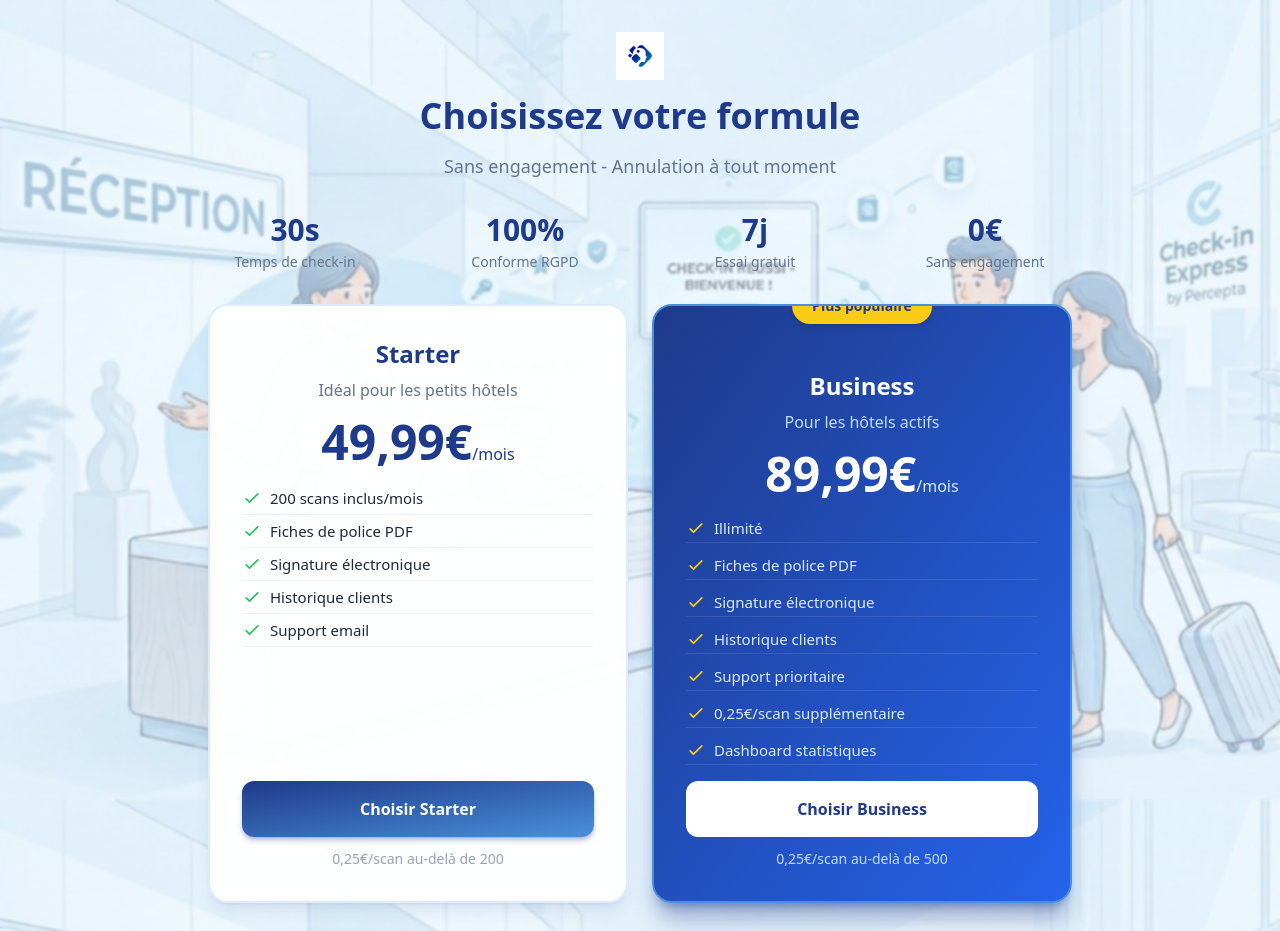
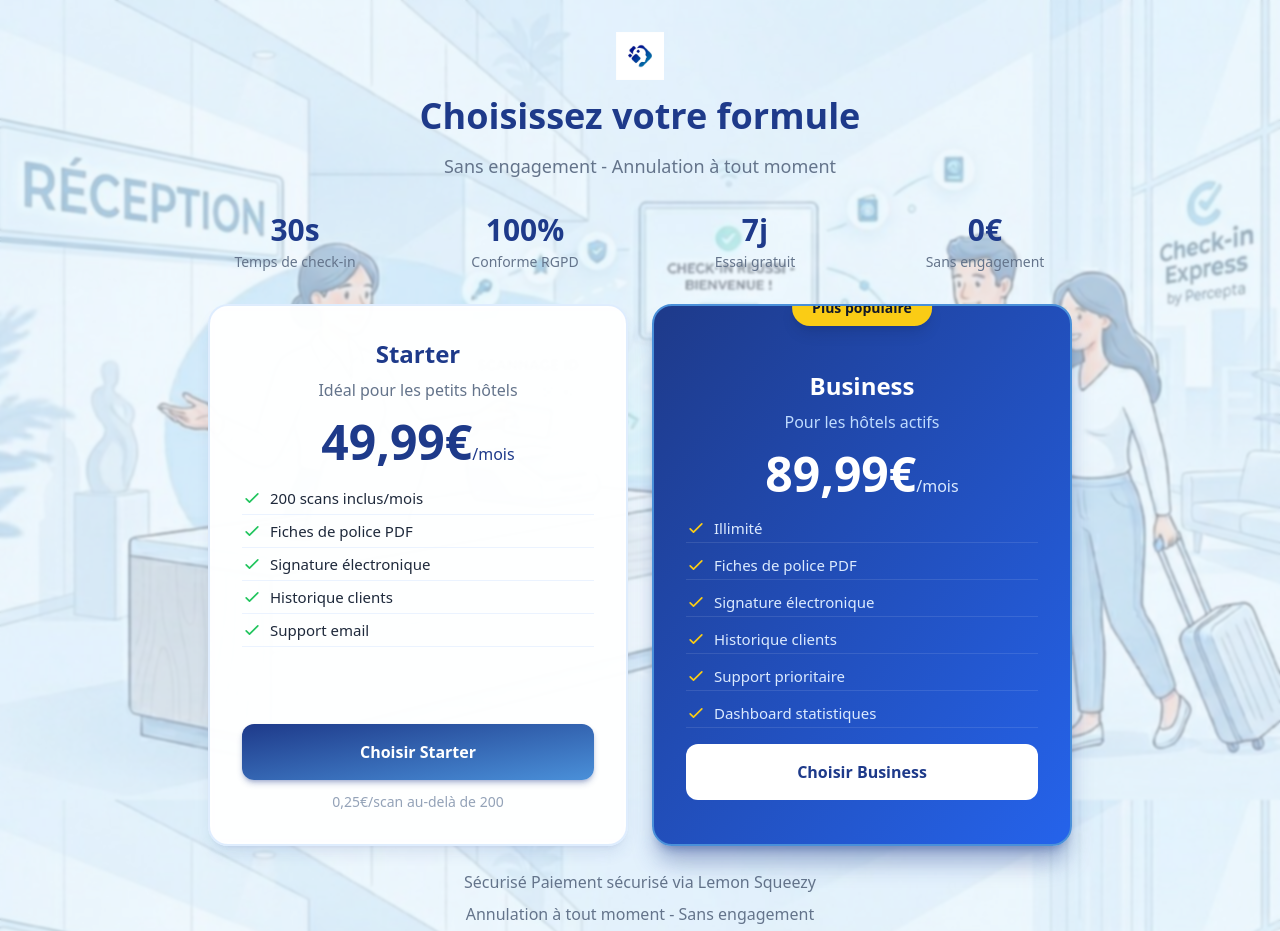
Before and after one commit to IVNorahc/checkin-express, a React (Vite) app: page /pricing in a window 1280 px wide. Shown: the top 931 px of the page. Built offline with nearby package versions, Linux system fonts and the light colour scheme; no server answers.

Commit message:
fix: carte Business - badge visible + suppression scan supplémentaire

```diff
--- a/src/pages/Subscribe.tsx
+++ b/src/pages/Subscribe.tsx
@@ -180,8 +180,8 @@ export default function Subscribe({ onBack, showWelcome }: SubscribeProps) {
               className="relative flex w-full flex-col overflow-y-auto rounded-[20px] border-2 border-[#4a90d9] bg-gradient-to-br from-[#1e3a8a] to-[#2563eb] p-4 shadow-xl shadow-blue-900/40 md:max-h-none md:p-8"
               style={{ maxHeight: 'min(75vh, 900px)' }}
             >
-              <div className="absolute left-1/2 top-0 z-10 flex -translate-x-1/2 -translate-y-1/2 justify-center">
-                <span className="flex items-center gap-1 rounded-full bg-yellow-400 px-5 py-2 text-sm font-bold text-blue-900 shadow-md">
+              <div className="absolute left-1/2 -top-4 z-10 flex -translate-x-1/2 justify-center">
+                <span className="flex items-center gap-1 rounded-full bg-yellow-400 px-5 py-2 text-sm font-bold text-gray-900 shadow-lg">
                   Plus populaire
                 </span>
               </div>
@@ -202,7 +202,6 @@ export default function Subscribe({ onBack, showWelcome }: SubscribeProps) {
                     'Signature électronique',
                     'Historique clients',
                     'Support prioritaire',
-                    '0,25€/scan supplémentaire',
                     'Dashboard statistiques',
                   ].map((feature) => (
                     <li
@@ -232,7 +231,6 @@ export default function Subscribe({ onBack, showWelcome }: SubscribeProps) {
                 </button>
 
                 <p className="mt-3 text-center text-xs text-blue-200 md:text-sm">
-                  0,25€/scan au-delà de 500
                 </p>
               </div>
             </div>
```
